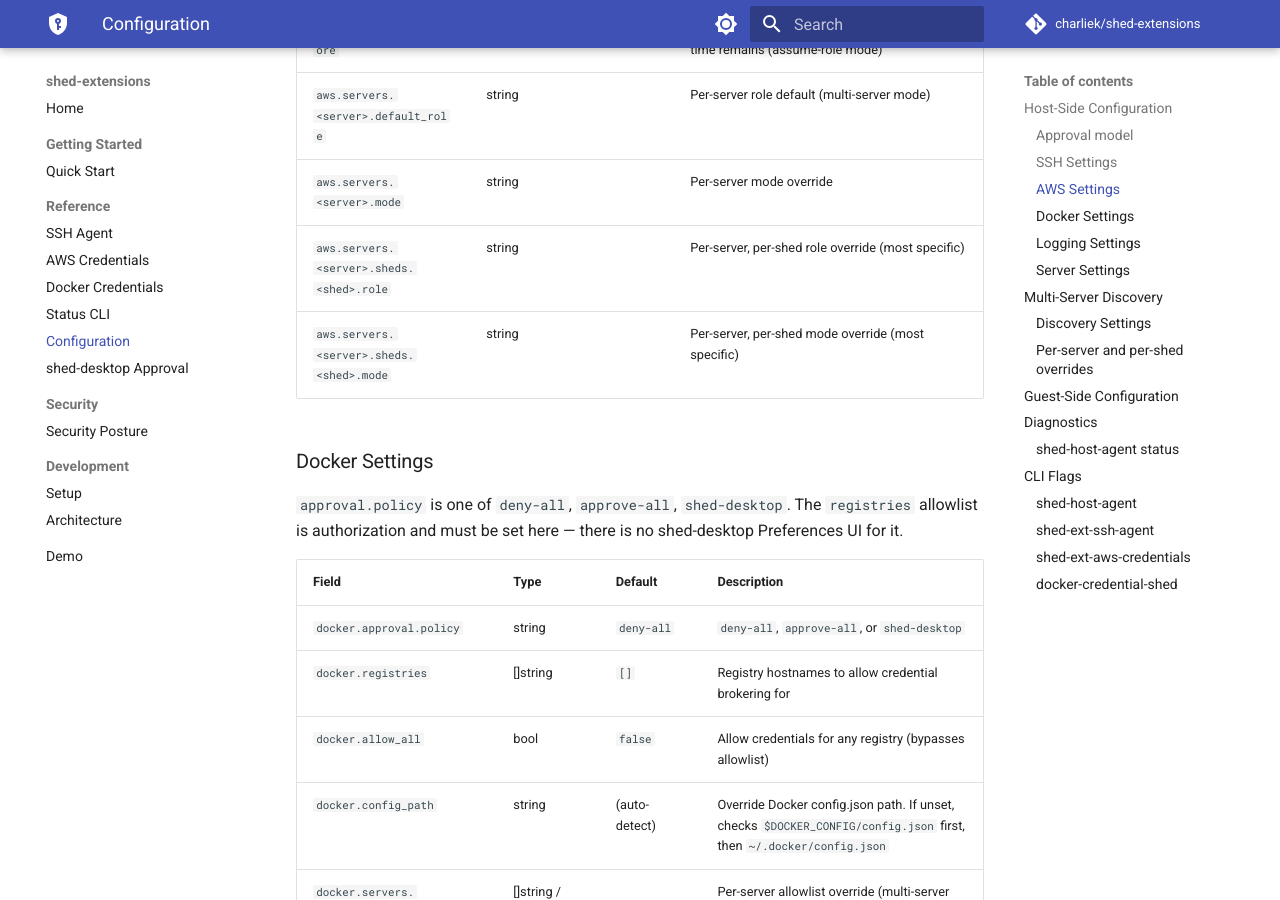
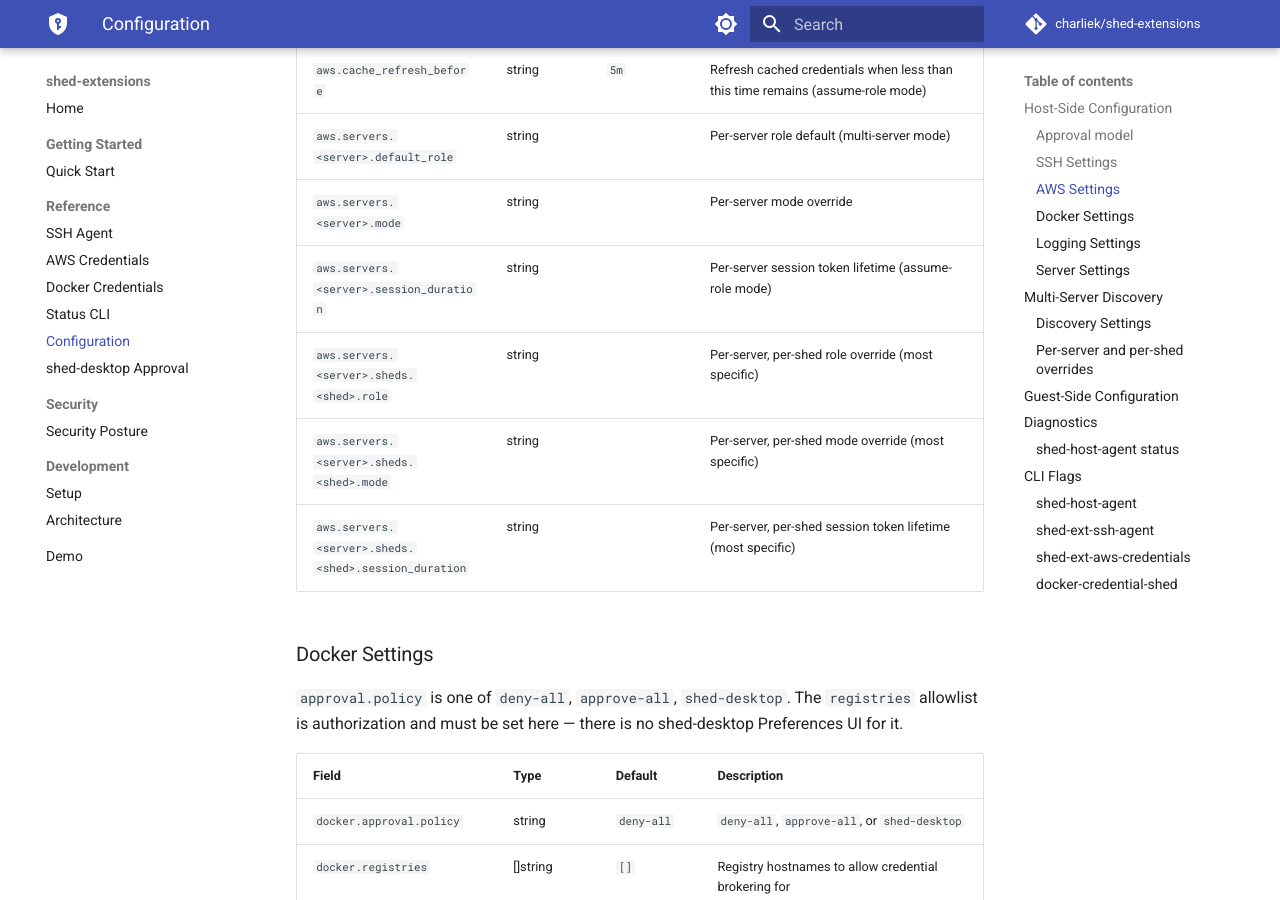
Before and after one commit to charliek/shed-extensions, an MkDocs documentation site: the page built from docs/reference/configuration.md, in a window 1280 px wide and 900 px high, scrolled down 2626 px. Built offline with MkDocs 1.6.1 and Material for MkDocs 9.7.7, drawn with Linux system fonts in a browser that asks for light colours; comment, search, counter and statistics services are not loaded; some of the changed text lies outside the part shown.

Commit message:
docs(aws): address CodeRabbit review on PR #34
- aws_handler: use awsExpiryDetail in the debug log so passthrough (no expiry)
  shows expires:none instead of year-0001
- architecture: sequence diagram now shows the passthrough branch
- quick-start: split AWS expiry note by mode (1h is assume-role only)
- aws-credentials: scope the role requirement to assume-role mode; fix word order
- configuration: document the layered session_duration overrides + resolution order

Co-Authored-By: Claude Opus 4.8 (1M context) <noreply@anthropic.com>

````diff
--- a/docs/reference/configuration.md
+++ b/docs/reference/configuration.md
@@ -90,8 +90,10 @@ there is no shed-desktop Preferences UI for them.
 | `aws.cache_refresh_before` | string | `5m` | Refresh cached credentials when less than this time remains (assume-role mode) |
 | `aws.servers.<server>.default_role` | string | | Per-server role default (multi-server mode) |
 | `aws.servers.<server>.mode` | string | | Per-server mode override |
+| `aws.servers.<server>.session_duration` | string | | Per-server session token lifetime (assume-role mode) |
 | `aws.servers.<server>.sheds.<shed>.role` | string | | Per-server, per-shed role override (most specific) |
 | `aws.servers.<server>.sheds.<shed>.mode` | string | | Per-server, per-shed mode override (most specific) |
+| `aws.servers.<server>.sheds.<shed>.session_duration` | string | | Per-server, per-shed session token lifetime (most specific) |
 
 ### Docker Settings
 
@@ -196,9 +198,9 @@ docker:
 ```
 
 Resolution order (later overrides earlier): top-level defaults →
-`…servers.<server>` → `…servers.<server>.sheds.<shed>`. For AWS, `role` and
-`mode` layer independently (a `mode: passthrough` inherited from a parent makes a
-shed's `role` irrelevant). For Docker, a non-`null` `registries` list
+`…servers.<server>` → `…servers.<server>.sheds.<shed>`. For AWS, `role`, `mode`,
+and `session_duration` layer independently (a `mode: passthrough` inherited from
+a parent makes a shed's `role` irrelevant). For Docker, a non-`null` `registries` list
 **replaces** (does not merge) the inherited list, and `allow_all` is only
 overridden when explicitly set at a more specific level.
 
````
Also changed, not shown: docs/development/architecture.md (+5 -2 lines), docs/getting-started/quick-start.md (+1 -1 lines), docs/reference/aws-credentials.md (+2 -2 lines), 1 other file.
